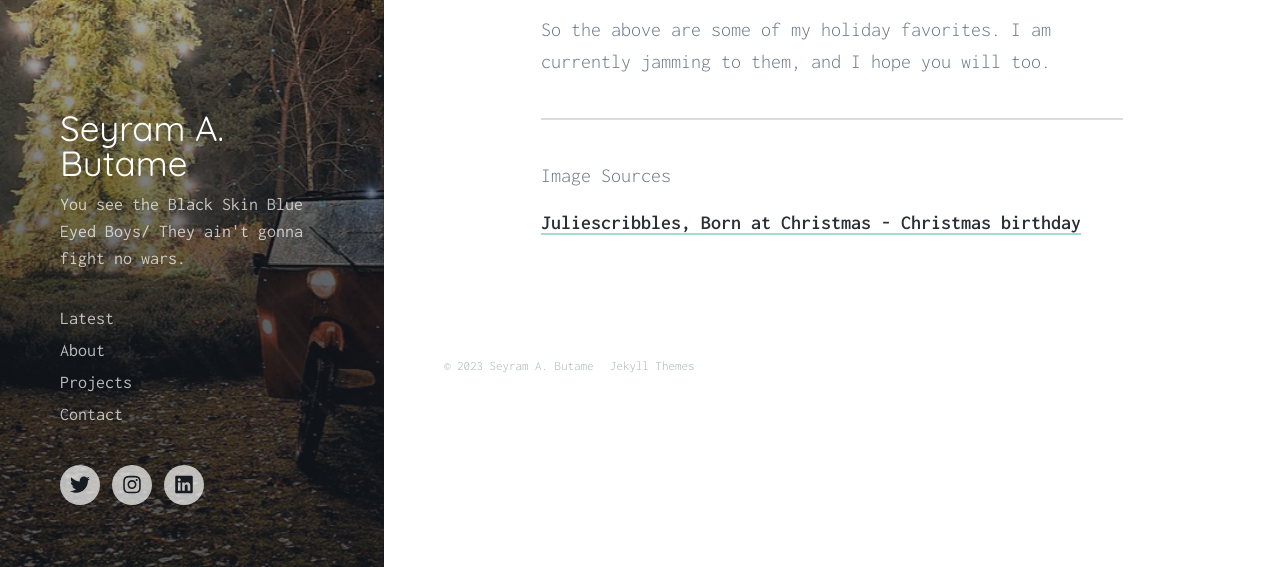
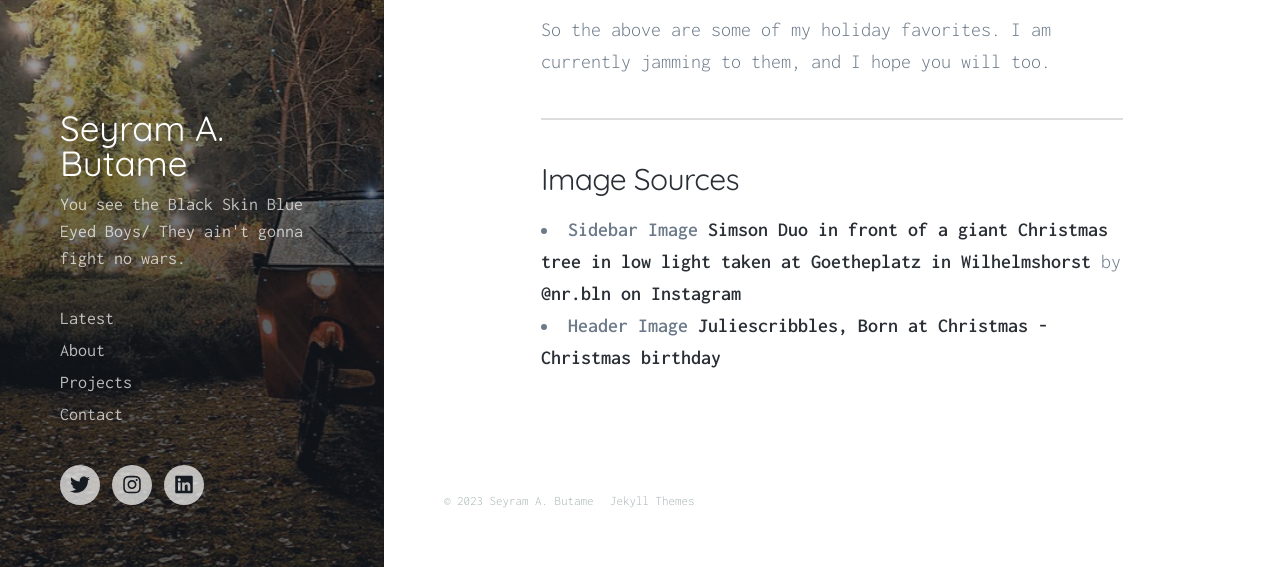
Before and after one commit to butames/blog.github.io, a Jekyll site: the page built from _posts/2022-12-18-holidays.md, in a window 1280 px wide and 900 px high, scrolled down 5951 px, cut to the strip 333-900 px from the top of the window. Built offline with Jekyll 4.4.1, drawn with Linux system fonts in a browser that asks for light colours; nearby versions of some CDN libraries.

Commit message:
Update 2022-12-18-holidays.md

```diff
--- a/_posts/2022-12-18-holidays.md
+++ b/_posts/2022-12-18-holidays.md
@@ -60,6 +60,7 @@ You get a sense for the hallowed voice "*above the trees*" and the voice being *
 So the above are some of my holiday favorites. I am currently jamming to them, and I hope you will too.
 
 ----
-Image Sources
-
-[Juliescribbles, Born at Christmas - Christmas birthday](https://commons.wikimedia.org/wiki/File:Born_at_Christmas_-_Christmas_birthday.jpg.)
+### Image Sources
+- **Sidebar Image** <a href="https://commons.wikimedia.org/wiki/File:Simson_Duo_Christmas_9.jpg#/media/File:Simson_Duo_Christmas_9.jpg">Simson Duo in front of a giant Christmas tree in low light taken at Goetheplatz in Wilhelmshorst</a> by <a href="https://www.instagram.com/nr.bln/">@nr.bln on Instagram</a>
+- **Header Image**
+<a href="https://commons.wikimedia.org/wiki/File:Born_at_Christmas_-_Christmas_birthday.jpg.">Juliescribbles, Born at Christmas - Christmas birthday</a>
```
